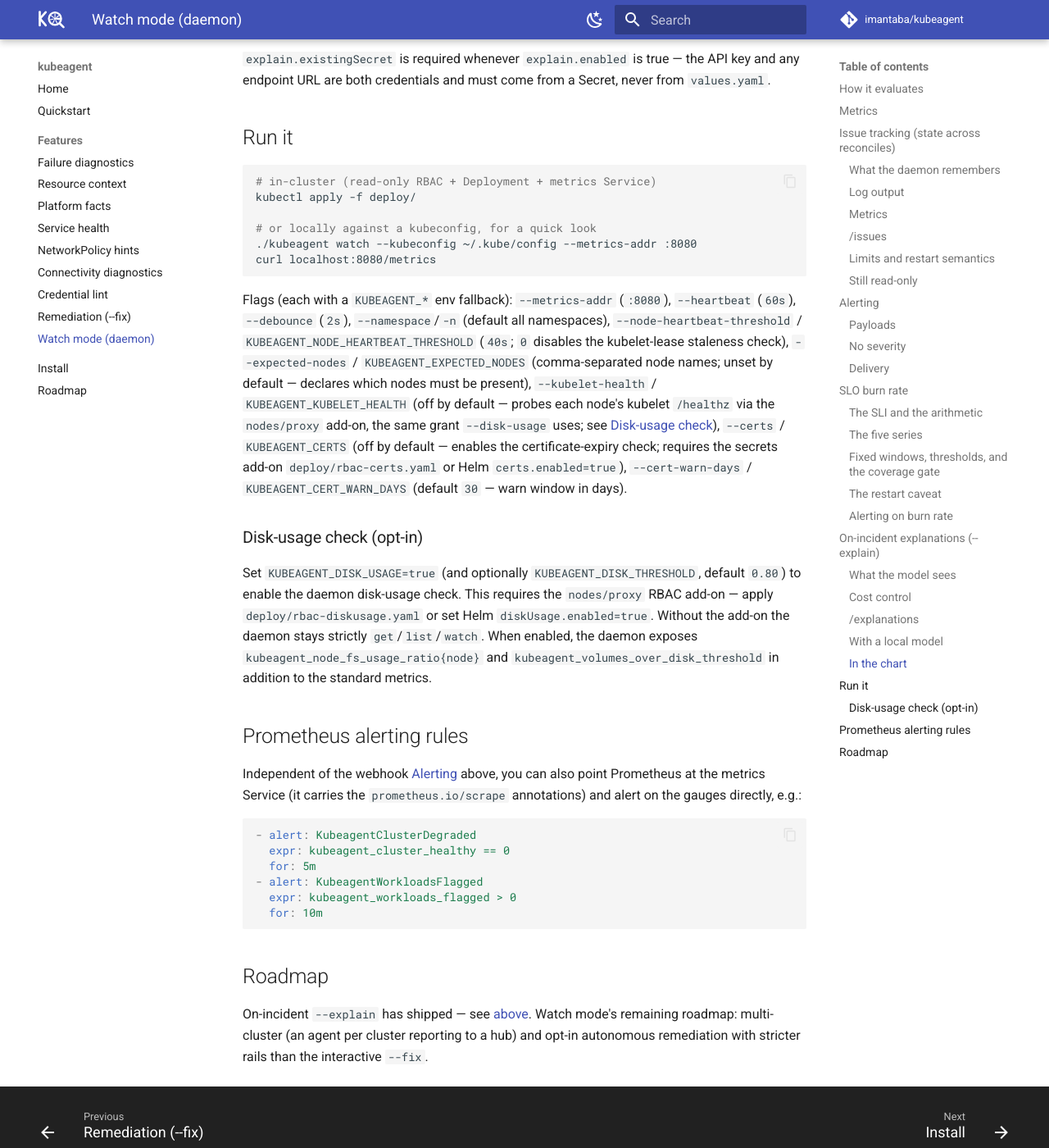
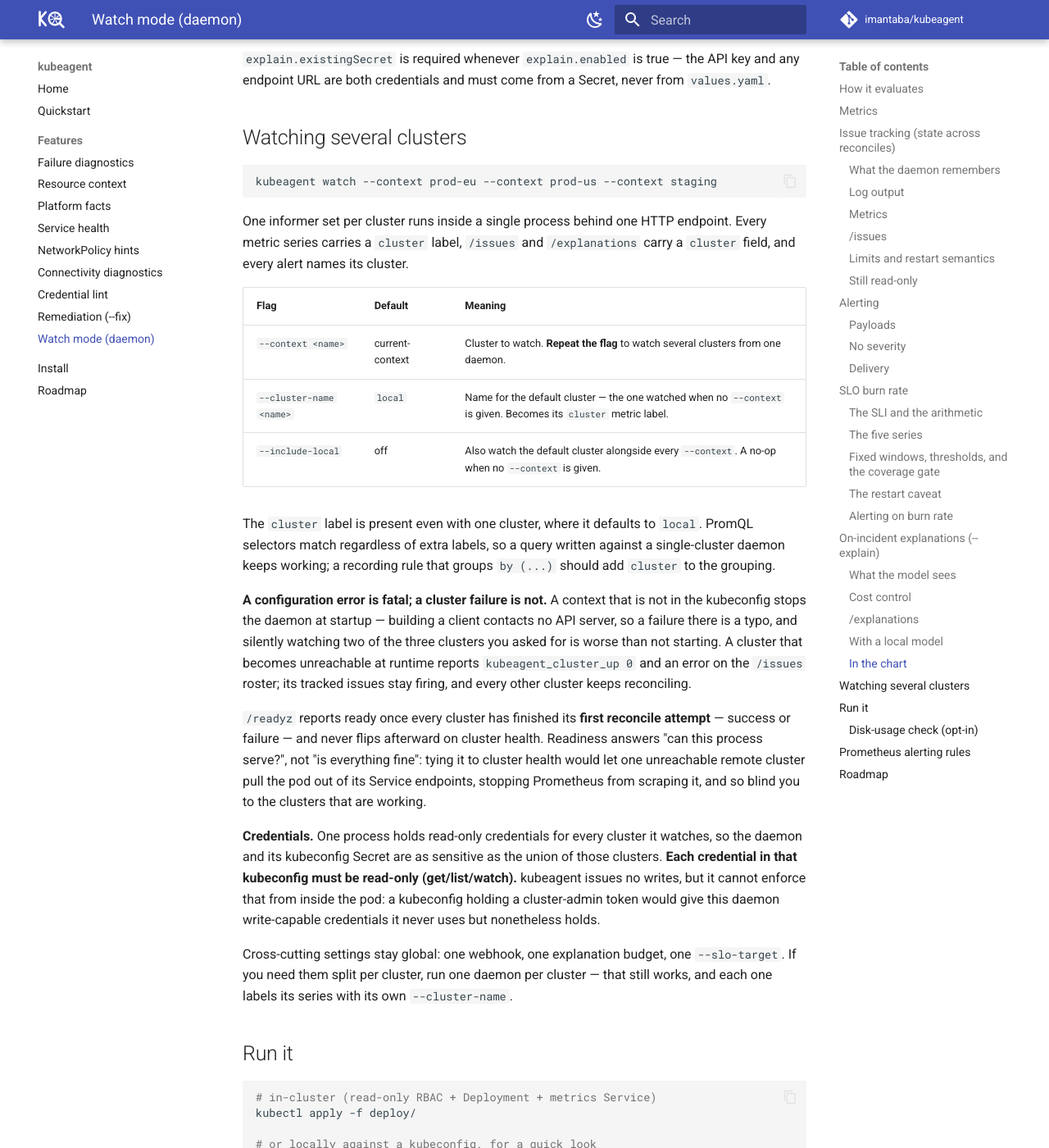
Before and after one commit to imantaba/kubeagent, an MkDocs documentation site: the page built from website/docs/features/watch-mode.md, in a window 1280 px wide and 1400 px high, scrolled down 14874 px. Shown: the whole window at 82% size. Built offline with MkDocs 1.6.1 and Material for MkDocs 9.7.7, drawn with Linux system fonts in a browser that asks for light colours; comment, search, counter and statistics services are not loaded; some of the changed text lies outside the part shown.

Commit message:
docs: document the multi-cluster hub

````diff
--- a/website/docs/features/watch-mode.md
+++ b/website/docs/features/watch-mode.md
@@ -612,6 +612,53 @@
 API key and any endpoint URL are both credentials and must come from a
 Secret, never from `values.yaml`.
 
+## Watching several clusters
+
+```bash
+kubeagent watch --context prod-eu --context prod-us --context staging
+```
+
+One informer set per cluster runs inside a single process behind one HTTP
+endpoint. Every metric series carries a `cluster` label, `/issues` and
+`/explanations` carry a `cluster` field, and every alert names its cluster.
+
+| Flag | Default | Meaning |
+|---|---|---|
+| `--context <name>` | current-context | Cluster to watch. **Repeat the flag** to watch several clusters from one daemon. |
+| `--cluster-name <name>` | `local` | Name for the default cluster — the one watched when no `--context` is given. Becomes its `cluster` metric label. |
+| `--include-local` | off | Also watch the default cluster alongside every `--context`. A no-op when no `--context` is given. |
+
+The `cluster` label is present even with one cluster, where it defaults to
+`local`. PromQL selectors match regardless of extra labels, so a query written
+against a single-cluster daemon keeps working; a recording rule that groups
+`by (...)` should add `cluster` to the grouping.
+
+**A configuration error is fatal; a cluster failure is not.** A context that is
+not in the kubeconfig stops the daemon at startup — building a client contacts no
+API server, so a failure there is a typo, and silently watching two of the three
+clusters you asked for is worse than not starting. A cluster that becomes
+unreachable at runtime reports `kubeagent_cluster_up 0` and an error on the
+`/issues` roster; its tracked issues stay firing, and every other cluster keeps
+reconciling.
+
+`/readyz` reports ready once every cluster has finished its **first reconcile
+attempt** — success or failure — and never flips afterward on cluster health.
+Readiness answers "can this process serve?", not "is everything fine": tying it
+to cluster health would let one unreachable remote cluster pull the pod out of
+its Service endpoints, stopping Prometheus from scraping it, and so blind you to
+the clusters that are working.
+
+**Credentials.** One process holds read-only credentials for every cluster it
+watches, so the daemon and its kubeconfig Secret are as sensitive as the union of
+those clusters. **Each credential in that kubeconfig must be read-only
+(get/list/watch).** kubeagent issues no writes, but it cannot enforce that from
+inside the pod: a kubeconfig holding a cluster-admin token would give this daemon
+write-capable credentials it never uses but nonetheless holds.
+
+Cross-cutting settings stay global: one webhook, one explanation budget, one
+`--slo-target`. If you need them split per cluster, run one daemon per cluster —
+that still works, and each one labels its series with its own `--cluster-name`.
+
 ## Run it
 
 ```bash
@@ -664,7 +711,8 @@
 
 ## Roadmap
 
-On-incident `--explain` has shipped — see
-[above](#on-incident-explanations-explain). Watch mode's remaining roadmap:
-multi-cluster (an agent per cluster reporting to a hub) and opt-in autonomous
-remediation with stricter rails than the interactive `--fix`.
+On-incident `--explain` and the multi-cluster hub have both shipped — see
+[above](#on-incident-explanations-explain) and
+[Watching several clusters](#watching-several-clusters). Watch mode's
+remaining roadmap: opt-in autonomous remediation with stricter rails than the
+interactive `--fix`.
````
Also changed, not shown: website/docs/roadmap.md (+29 -6 lines), CHANGELOG.md, deploy/README.md.
